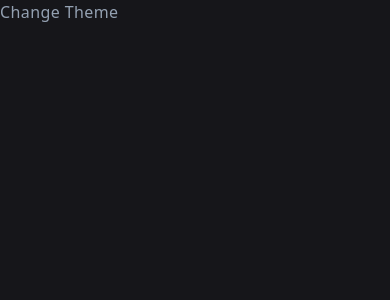
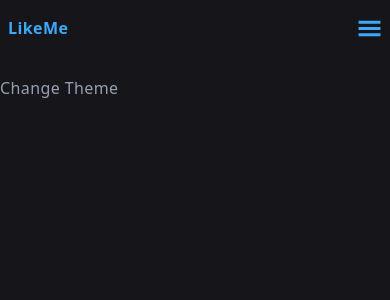
Before and after one commit to TheKing0000/likeme, a Next.js app: page / in a window 390 px wide. Shown: the top 300 px of the page. Built offline with nearby package versions, Linux system fonts and the light colour scheme.

Commit message:
NavBar-Component-base-layout-mobile-versios

```diff
--- /dev/null
+++ b/components/navigation/NavBar.tsx
@@ -0,0 +1,79 @@
+import { GiHamburgerMenu } from "react-icons/gi";
+import { AiOutlineClose } from "react-icons/ai";
+import { useEffect, useState } from "react";
+const NavBar = () => {
+  const [mobileNavbarVisible, setMobileNavbarVisible] = useState(false);
+  const [showShadow, setShowShadow] = useState(false);
+  useEffect(() => {
+    if (mobileNavbarVisible) {
+      document.body.style.overflow = "hidden";
+    } else {
+      document.body.style.overflow = "unset";
+    }
+    return () => {
+      document.body.style.overflow = "unset";
+    };
+  }, [mobileNavbarVisible]);
+  useEffect(() => {
+    const handleShadow = () => {
+      if (window.scrollY >= 90) {
+        setShowShadow(true);
+      } else {
+        setShowShadow(false);
+      }
+    };
+    window.addEventListener("scroll", handleShadow);
+    return () => {
+      window.removeEventListener("scroll", handleShadow);
+    };
+  }, []);
+  return (
+    <div className="relative h-14  w-full mb-5">
+      {/* Mobil */}
+      <div
+        className={
+          showShadow
+            ? "fixed z-[98] h-14 bg-[#fffffe] dark:bg-[#16161a]  shadow-md shadow-[#3da9fc] w-full mb-5 duration-[400ms]"
+            : "fixed z-[98] h-14 bg-[#fffffe] dark:bg-[#16161a] w-full mb-5"
+        }
+      >
+        <div className="flex flex-row justify-between items-center h-full px-2">
+          <h1 className="text-[#3da9fc] cursor-pointer">LikeMe</h1>
+          <GiHamburgerMenu
+            onClick={() => setMobileNavbarVisible(!mobileNavbarVisible)}
+            className="text-[#3da9fc] dark:text-[#3da9fc] cursor-pointer"
+            size={25}
+          />
+        </div>
+      </div>
+      {/* mobile Navbar */}
+      <div
+        className={
+          mobileNavbarVisible
+            ? "z-[100] overflow-auto fixed top-0 left-0  w-[85%] sm:w-[75%]  h-screen bg-[#fffffe] dark:bg-[#0f0e17]  ease-in duration-500"
+            : "fixed left-[-100%] top-0 "
+        }
+      >
+        <div>
+          <AiOutlineClose
+            onClick={() => setMobileNavbarVisible(false)}
+            className="text-[#3da9fc] dark:text-[#3da9fc] cursor-pointer"
+            size={25}
+          />
+        </div>
+      </div>
+      {/* OverLay */}
+      <div
+        className={
+          mobileNavbarVisible
+            ? "fixed top-0 right-0 bottom-0 left-0 bg-[#0f0e17]/60  dark:bg-[#0f0e17]/60 z-[99] ease-in duration-[600ms]"
+            : "fixed  left-[-100%] top-0 "
+        }
+        onClick={() => setMobileNavbarVisible(false)}
+      ></div>
+      {/* Large Screen */}
+    </div>
+  );
+};
+
+export default NavBar;
--- a/package.json
+++ b/package.json
@@ -20,6 +20,7 @@
     "postcss": "8.4.22",
     "react": "18.2.0",
     "react-dom": "18.2.0",
+    "react-icons": "^4.8.0",
     "tailwindcss": "3.3.1",
     "typescript": "5.0.4"
   }
--- a/pages/index.tsx
+++ b/pages/index.tsx
@@ -1,12 +1,15 @@
+import NavBar from "@/components/navigation/NavBar";
 import { useTheme } from "next-themes";
 export default function Home() {
   const { theme, setTheme } = useTheme();
-  console.log(theme);
+
   return (
     <main>
+      <NavBar />
       <button onClick={() => setTheme(theme === "dark" ? "light" : "dark")}>
         Change Theme
       </button>
+      <div className="h-screen"></div>
     </main>
   );
 }
```
Also changed, not shown: 1 other file (tests, documents, lock files or other folders).
